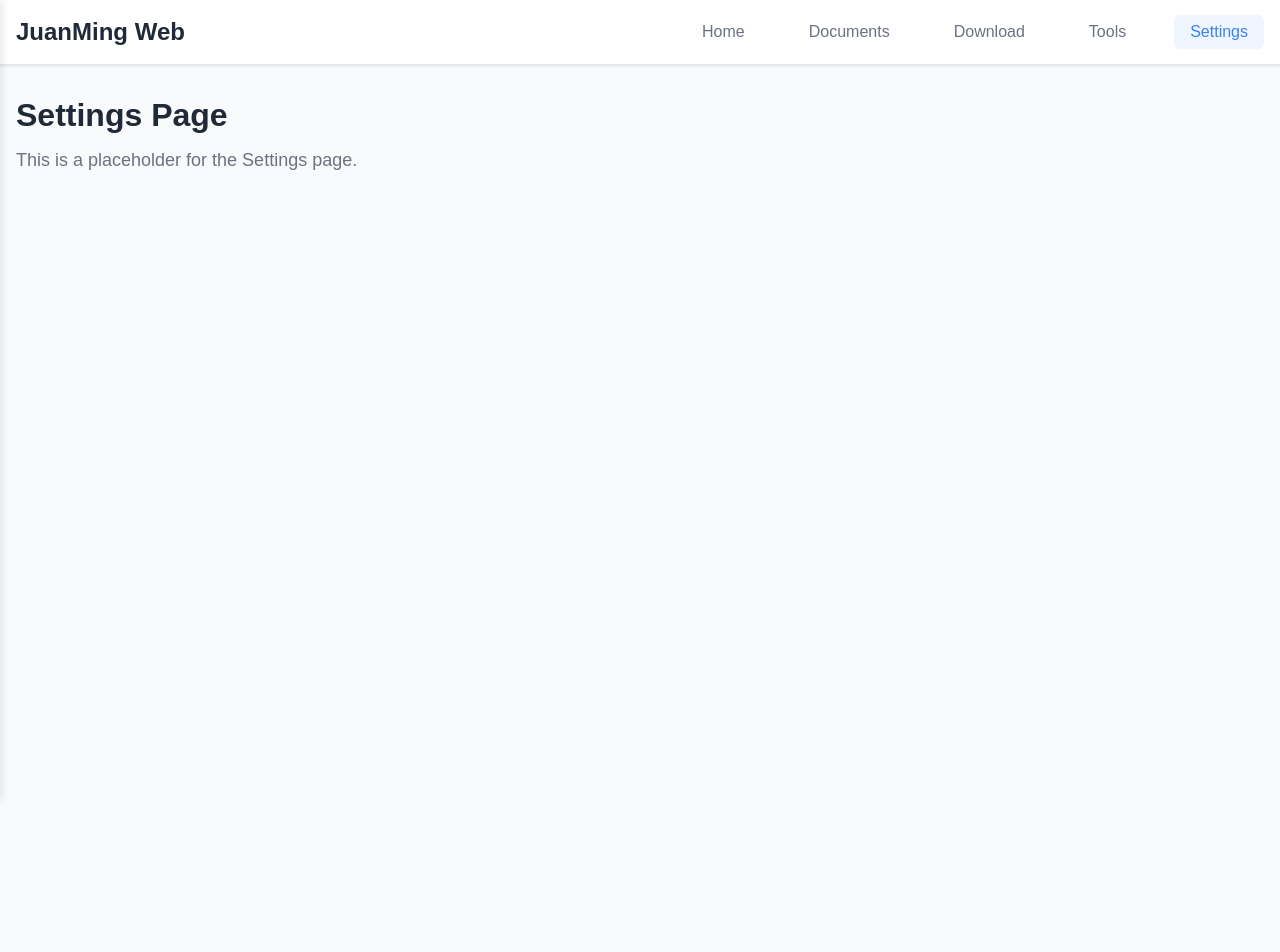
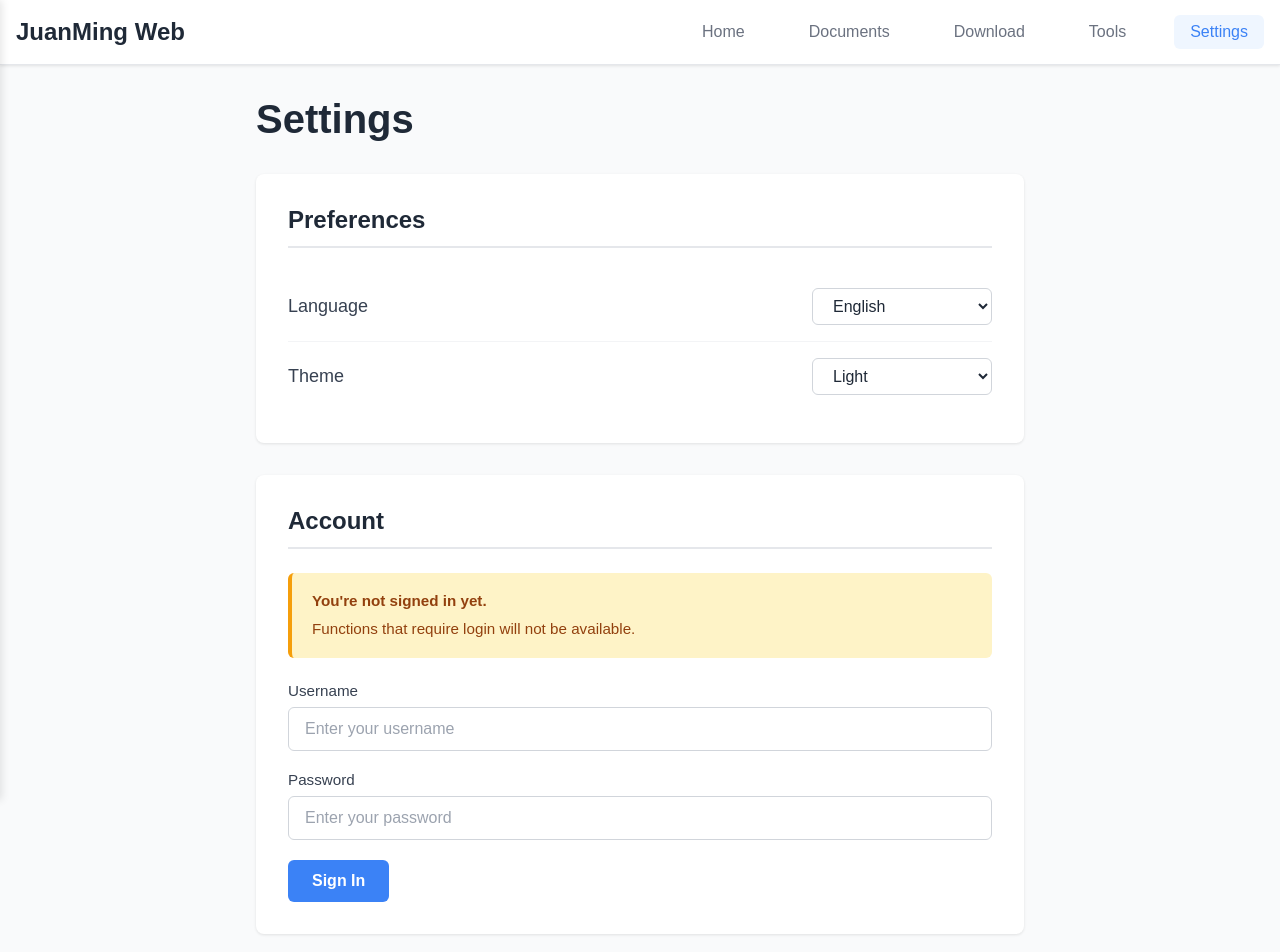
Before and after one commit to AkatsukiRika/jm-frontend, a Next.js app: page /settings in a window 1280 px wide. Shown: the top 952 px of the page. Before the commit the page ends 800 px from the top, so only its background shows below. Built offline with nearby package versions, Linux system fonts and the light colour scheme.

Commit message:
feat: Settings页面

```diff
--- a/src/app/settings/page.module.css
+++ b/src/app/settings/page.module.css
@@ -1,17 +1,194 @@
 .container {
-  max-width: 1280px;
+  max-width: 800px;
   margin: 0 auto;
   padding: 2rem 1rem;
 }
 
-.container h1 {
-  font-size: 2rem;
+.title {
+  font-size: 2.5rem;
   font-weight: bold;
-  margin-bottom: 1rem;
+  margin-bottom: 2rem;
   color: #1f2937;
 }
 
-.container p {
+.settingsSection {
+  background-color: #ffffff;
+  border-radius: 0.5rem;
+  padding: 2rem;
+  margin-bottom: 2rem;
+  box-shadow: 0 1px 3px rgba(0, 0, 0, 0.1);
+}
+
+.sectionTitle {
+  font-size: 1.5rem;
+  font-weight: 600;
+  margin-bottom: 1.5rem;
+  color: #1f2937;
+  padding-bottom: 0.75rem;
+  border-bottom: 2px solid #e5e7eb;
+}
+
+/* 设置项样式 */
+.settingItem {
+  display: flex;
+  align-items: center;
+  justify-content: space-between;
+  padding: 1rem 0;
+  border-bottom: 1px solid #f3f4f6;
+}
+
+.settingItem:last-child {
+  border-bottom: none;
+}
+
+.label {
   font-size: 1.125rem;
-  color: #6b7280;
+  font-weight: 500;
+  color: #374151;
 }
+
+.select {
+  padding: 0.5rem 1rem;
+  border: 1px solid #d1d5db;
+  border-radius: 0.375rem;
+  background-color: #ffffff;
+  color: #1f2937;
+  font-size: 1rem;
+  cursor: pointer;
+  transition: all 0.2s;
+  min-width: 180px;
+}
+
+.select:hover {
+  border-color: #3b82f6;
+}
+
+.select:focus {
+  outline: none;
+  border-color: #3b82f6;
+  box-shadow: 0 0 0 3px rgba(59, 130, 246, 0.1);
+}
+
+/* 登录组件样式 */
+.loginContainer {
+  margin-top: 1rem;
+}
+
+.loginPrompt {
+  background-color: #fef3c7;
+  border-left: 4px solid #f59e0b;
+  padding: 1rem 1.25rem;
+  margin-bottom: 1.5rem;
+  border-radius: 0.375rem;
+}
+
+.loginPrompt p {
+  margin: 0;
+  color: #92400e;
+  font-size: 0.95rem;
+  line-height: 1.6;
+}
+
+.loginPrompt p:first-child {
+  font-weight: 600;
+  margin-bottom: 0.25rem;
+}
+
+.loginForm {
+  display: flex;
+  flex-direction: column;
+  gap: 1.25rem;
+}
+
+.formGroup {
+  display: flex;
+  flex-direction: column;
+  gap: 0.5rem;
+}
+
+.formLabel {
+  font-size: 0.95rem;
+  font-weight: 500;
+  color: #374151;
+}
+
+.input {
+  padding: 0.75rem 1rem;
+  border: 1px solid #d1d5db;
+  border-radius: 0.375rem;
+  font-size: 1rem;
+  color: #1f2937;
+  transition: all 0.2s;
+}
+
+.input::placeholder {
+  color: #9ca3af;
+}
+
+.input:hover {
+  border-color: #3b82f6;
+}
+
+.input:focus {
+  outline: none;
+  border-color: #3b82f6;
+  box-shadow: 0 0 0 3px rgba(59, 130, 246, 0.1);
+}
+
+.loginButton {
+  padding: 0.75rem 1.5rem;
+  background-color: #3b82f6;
+  color: #ffffff;
+  border: none;
+  border-radius: 0.375rem;
+  font-size: 1rem;
+  font-weight: 600;
+  cursor: pointer;
+  transition: all 0.2s;
+  width: fit-content;
+}
+
+.loginButton:hover {
+  background-color: #2563eb;
+  box-shadow: 0 4px 6px rgba(59, 130, 246, 0.2);
+}
+
+.loginButton:active {
+  background-color: #1d4ed8;
+}
+
+/* 移动端响应式 */
+@media (max-width: 768px) {
+  .container {
+    padding: 1rem;
+  }
+
+  .title {
+    font-size: 2rem;
+    margin-bottom: 1.5rem;
+  }
+
+  .settingsSection {
+    padding: 1.5rem;
+    margin-bottom: 1.5rem;
+  }
+
+  .sectionTitle {
+    font-size: 1.25rem;
+    margin-bottom: 1rem;
+  }
+
+  .settingItem {
+    flex-direction: column;
+    align-items: flex-start;
+    gap: 0.75rem;
+  }
+
+  .select {
+    width: 100%;
+  }
+
+  .loginButton {
+    width: 100%;
+  }
+}
--- a/src/app/settings/page.tsx
+++ b/src/app/settings/page.tsx
@@ -1,10 +1,108 @@
+'use client';
+
+import { useState } from 'react';
 import styles from './page.module.css';
 
 export default function Settings() {
+  const [language, setLanguage] = useState('English');
+  const [theme, setTheme] = useState('Light');
+  const [username, setUsername] = useState('');
+  const [password, setPassword] = useState('');
+
+  const handleLogin = (e: React.FormEvent) => {
+    e.preventDefault();
+    // 登录逻辑暂时留空
+    console.log('Login attempt:', { username, password });
+  };
+
   return (
     <div className={styles.container}>
-      <h1>Settings Page</h1>
-      <p>This is a placeholder for the Settings page.</p>
+      <h1 className={styles.title}>Settings</h1>
+
+      {/* 语言和主题设置 */}
+      <div className={styles.settingsSection}>
+        <h2 className={styles.sectionTitle}>Preferences</h2>
+
+        {/* Language 选择 */}
+        <div className={styles.settingItem}>
+          <label htmlFor="language" className={styles.label}>
+            Language
+          </label>
+          <select
+            id="language"
+            value={language}
+            onChange={(e) => setLanguage(e.target.value)}
+            className={styles.select}
+          >
+            <option value="English">English</option>
+            <option value="简体中文">简体中文</option>
+            <option value="繁體中文">繁體中文</option>
+          </select>
+        </div>
+
+        {/* Theme 选择 */}
+        <div className={styles.settingItem}>
+          <label htmlFor="theme" className={styles.label}>
+            Theme
+          </label>
+          <select
+            id="theme"
+            value={theme}
+            onChange={(e) => setTheme(e.target.value)}
+            className={styles.select}
+          >
+            <option value="Light">Light</option>
+            <option value="Dark">Dark</option>
+            <option value="Mortis">Mortis</option>
+          </select>
+        </div>
+      </div>
+
+      {/* 登录组件 */}
+      <div className={styles.settingsSection}>
+        <h2 className={styles.sectionTitle}>Account</h2>
+
+        <div className={styles.loginContainer}>
+          <div className={styles.loginPrompt}>
+            <p>You&apos;re not signed in yet.</p>
+            <p>Functions that require login will not be available.</p>
+          </div>
+
+          <form onSubmit={handleLogin} className={styles.loginForm}>
+            <div className={styles.formGroup}>
+              <label htmlFor="username" className={styles.formLabel}>
+                Username
+              </label>
+              <input
+                type="text"
+                id="username"
+                value={username}
+                onChange={(e) => setUsername(e.target.value)}
+                className={styles.input}
+                placeholder="Enter your username"
+              />
+            </div>
+
+            <div className={styles.formGroup}>
+              <label htmlFor="password" className={styles.formLabel}>
+                Password
+              </label>
+              <input
+                type="password"
+                id="password"
+                value={password}
+                onChange={(e) => setPassword(e.target.value)}
+                className={styles.input}
+                placeholder="Enter your password"
+              />
+            </div>
+
+            <button type="submit" className={styles.loginButton}>
+              Sign In
+            </button>
+          </form>
+        </div>
+      </div>
     </div>
   );
 }
```
